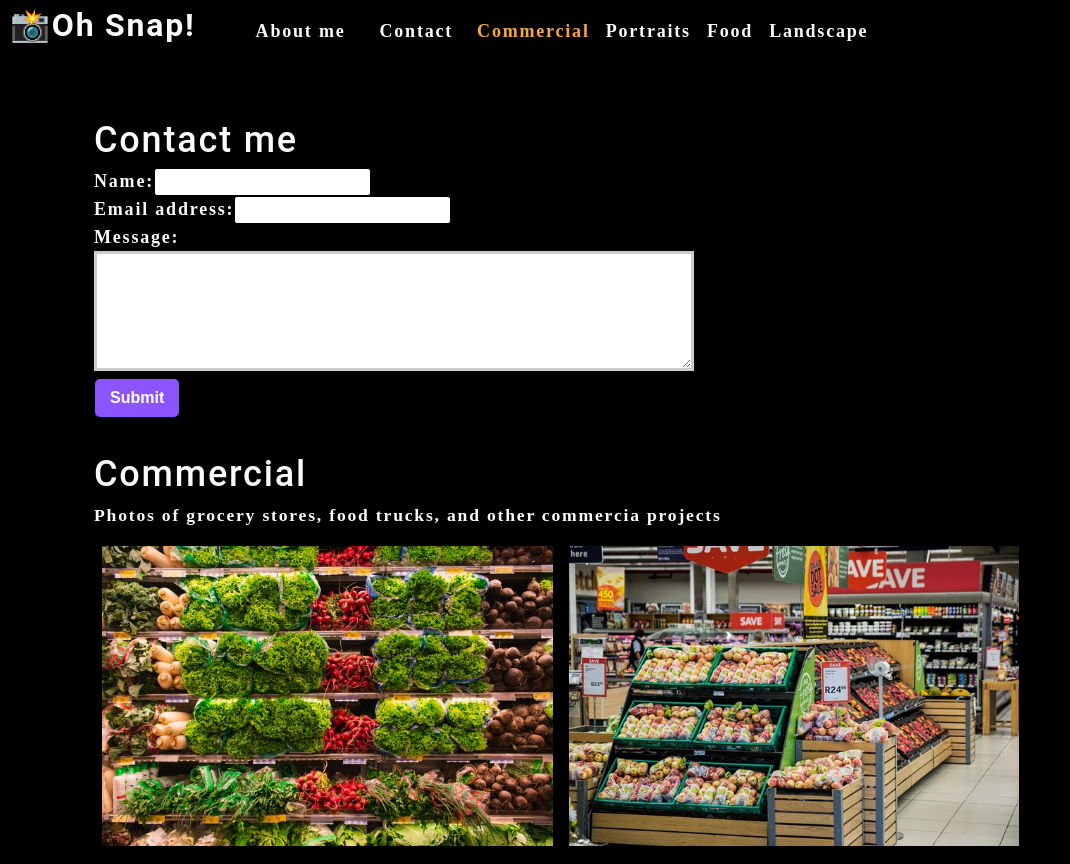
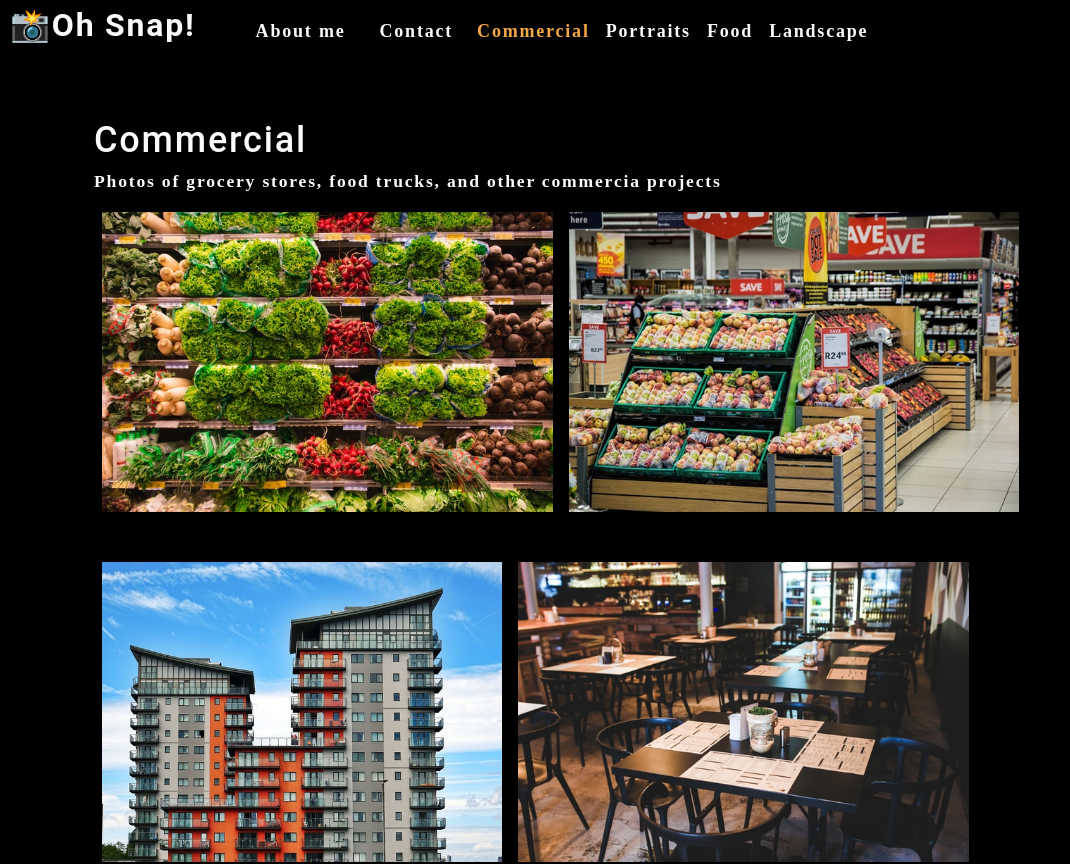
Before and after one commit to JoeCosentino/photo-port, a React (Create React App) app: page / in a window 1280 px wide. Shown: the top 864 px of the page, without its empty margins (0-1070 px from the left). Built offline with nearby package versions, Linux system fonts and the light colour scheme.

Commit message:
conditionally render Contact form

```diff
--- a/src/App.js
+++ b/src/App.js
@@ -24,6 +24,7 @@ function App() {
     }
 ]);
 const [currentCategory, setCurrentCategory] = useState(categories[0]);
+const [contactSelected, setContactSelected] = useState(false);
 
   return (
     <div>
@@ -31,11 +32,18 @@ const [currentCategory, setCurrentCategory] = useState(categories[0]);
         categories={categories}
         setCurrentCategory={setCurrentCategory}
         currentCategory={currentCategory}
+        contactSelected={contactSelected}
+        setContactSelected={setContactSelected}
       ></Nav>
       <main>
-        <ContactForm></ContactForm>
-        <Gallery currentCategory={currentCategory}></Gallery>
-        <About></About>
+        {!contactSelected ? (
+          <>
+            <Gallery currentCategory={currentCategory}></Gallery>
+            <About></About>
+          </>
+        ) : (
+          <ContactForm></ContactForm>
+        )}
       </main>
     </div>
   );
--- a/src/components/Contact/index.js
+++ b/src/components/Contact/index.js
@@ -1,11 +1,32 @@
 import React, { useState } from 'react';
+import { validateEmail } from '../../utils/helpers';
 
 function ContactForm() {
     const [formState, setFormState] = useState({ name: '', email: '', message: '' });
     const { name, email, message } = formState;
+    const [errorMessage, setErrorMessage] = useState('');
 
     function handleChange(e) {
-        setFormState({...formState, [e.target.name]: e.target.value })
+        if(e.target.name === 'email') {
+            const isValid = validateEmail(e.target.value);
+            console.log(isValid);
+            // isValid conditional statement
+            if(!isValid) {
+                setErrorMessage('Your email is invalid.');
+            } else {
+                setErrorMessage('');
+            }
+        } else {
+            if(!e.target.value.length) {
+                setErrorMessage(`${e.target.name} is required.`);
+            } else {
+                setErrorMessage('');
+            }
+        }
+
+        if(!errorMessage) {
+            setFormState({...formState, [e.target.name]: e.target.value })
+        }
     }
 
     function handleSubmit(e) {
@@ -19,16 +40,21 @@ function ContactForm() {
             <form id="contact-form" onSubmit={handleSubmit}>
                 <div>
                     <label htmlFor="name">Name:</label>
-                    <input type="text" defaultValue={name} onChange={handleChange} name="name" />
+                    <input type="text" defaultValue={name} onBlur={handleChange} name="name" />
                 </div>
                 <div>
                     <label htmlFor="email">Email address:</label>
-                    <input type="email" defaultValue={email} onChange={handleChange} name="email" />
+                    <input type="email" defaultValue={email} onBlur={handleChange} name="email" />
                 </div>
                 <div>
                     <label htmlFor="message">Message:</label>
-                    <textarea name="message" defaultValue={message} onChange={handleChange} rows="5" />
+                    <textarea name="message" defaultValue={message} onBlur={handleChange} rows="5" />
                 </div>
+                {errorMessage && (
+                    <div>
+                        <p className="error-text">{errorMessage}</p>
+                    </div>
+                )}
                 <button type="submit">Submit</button>
             </form>
         </section>
--- a/src/components/Nav/index.js
+++ b/src/components/Nav/index.js
@@ -6,6 +6,8 @@ function Nav(props) {
         categories = [],
         setCurrentCategory,
         currentCategory,
+        contactSelected,
+        setContactSelected
     } = props;
 
     useEffect(() => {
@@ -22,12 +24,12 @@ function Nav(props) {
             <nav>
                 <ul className="flex-row">
                     <li className='mx-2'>
-                        <a data-testid="about" href='#about'>
+                        <a data-testid="about" href='#about' onClick={() => setContactSelected(false)}>
                             About me
                         </a>
                     </li>
-                    <li className='mx-2'>
-                        <span>Contact</span>
+                    <li className={`mx-2 ${contactSelected && 'navActive'}`}>
+                        <span onClick={() => setContactSelected(true)}>Contact</span>
                     </li>
                     {categories.map((category) => (
                         <li className={`mx-1 ${
@@ -35,6 +37,7 @@ function Nav(props) {
                         }`} key={category.name}>
                         <span onClick={() => {
                             setCurrentCategory(category)
+                            setContactSelected(false)
                         }}>
                             {capitalizeFirstLetter(category.name)}
                         </span>
```
